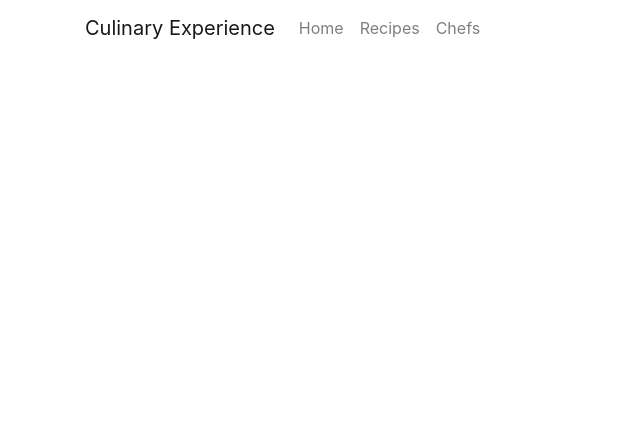
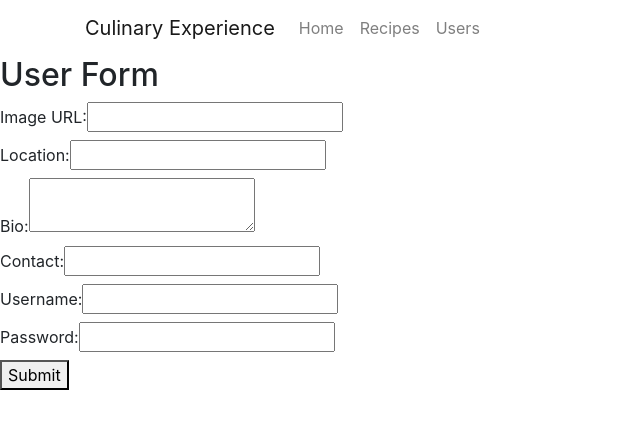
Before and after one commit to Muturi-Job/group-5-project-frontend, a React (Vite) app: page /users in a window 1280 px wide. Shown: the top 428 px of the page, without its empty margins (0-640 px from the left). Built offline with nearby package versions, Linux system fonts and the light colour scheme.

Commit message:
user page update

```diff
--- a/package.json
+++ b/package.json
@@ -15,6 +15,7 @@
     "react": "^18.2.0",
     "react-bootstrap": "^2.8.0",
     "react-dom": "^18.2.0",
+    "react-router-dom": "^6.14.1",
     "styled-components": "^6.0.2"
   },
   "devDependencies": {
--- a/src/App.jsx
+++ b/src/App.jsx
@@ -4,7 +4,7 @@ import NavBar from './components/NavBar'
 import { Route, Routes } from 'react-router-dom';
 import HomePage from './pages/HomePage'
 import Recipes from './pages/Recipes'
-import Users from './pages/Users'
+import Users from './pages/UserForm'
 import Login from './pages/Login';
 
 
@@ -16,7 +16,7 @@ function App() {
       <Routes>
       <Route path='/' element={<HomePage />}></Route>
       <Route path='recipes' element={<Recipes />}></Route>
-      <Route path='chefs' element={<Users/>}></Route>
+      <Route path='users' element={<Users/>}></Route>
     </Routes>
     {/* <Login/> */}
     <HomePage/>
--- a/src/components/NavBar.jsx
+++ b/src/components/NavBar.jsx
@@ -17,7 +17,7 @@ function NavBar() {
               <Nav className="me-auto">
                 <Nav.Link href="/" element ={<HomePage/>}>Home</Nav.Link>
                 <Nav.Link href="recipes" element={<Recipes/>}>Recipes</Nav.Link>
-                <Nav.Link href="chefs">Chefs</Nav.Link>
+                <Nav.Link href="users">Users</Nav.Link>
               </Nav>
             </Navbar.Collapse>
           </Container>
--- /dev/null
+++ b/src/pages/User.css
@@ -0,0 +1,28 @@
+/* User.css */
+
+.user-form-container {
+    max-width: 400px;
+    margin: 0 auto;
+}
+
+.user-form-label {
+    display: block;
+    margin-bottom: 10px;
+}
+
+.user-form-input {
+    width: 100%;
+    padding: 8px;
+    border: 1px solid #390e0e;
+    border-radius: 4px;
+    margin-bottom: 10px;
+}
+
+.user-form-button {
+    background-color: #4caf50;
+    color: white;
+    padding: 10px 16px;
+    border: none;
+    border-radius: 4px;
+    cursor: pointer;
+}
--- /dev/null
+++ b/src/pages/UserForm.jsx
@@ -0,0 +1,119 @@
+import React, { useState } from 'react';
+import './User.css';
+const UserForm = () => {
+  const [formData, setFormData] = useState({
+    image: '',
+    location: '',
+    bio: '',
+    contact: '',
+    username: '',
+    password: '',
+  });
+
+  const handleChange = (e) => {
+    setFormData({ ...formData, [e.target.name]: e.target.value });
+  };
+
+  const handleSubmit = async (e) => {
+  e.preventDefault();
+
+  try {
+    const response = await fetch('/api/users', {
+      method: 'POST',
+      headers: {
+        'Content-Type': 'application/json',
+      },
+      body: JSON.stringify(formData),
+    });
+
+    if (response.ok) {
+      // Form submission successful, reset form data
+      setFormData({
+        image: '',
+        location: '',
+        bio: '',
+        contact: '',
+        username: '',
+        password: '',
+      });
+    } else {
+      // Handle form submission error
+      console.error('Form submission failed');
+    }
+  } catch (error) {
+    // Handle fetch error
+    console.error('Error sending form data', error);
+  }
+};
+
+
+  return (
+    <div>
+      <h2>User Form</h2>
+      <form onSubmit={handleSubmit}>
+        <label>
+          Image URL:
+          <input
+            type="text"
+            name="image"
+            value={formData.image}
+            onChange={handleChange}
+          />
+        </label>
+        <br />
+        <label>
+          Location:
+          <input
+            type="text"
+            name="location"
+            value={formData.location}
+            onChange={handleChange}
+          />
+        </label>
+        <br />
+        <label>
+          Bio:
+          <textarea
+            name="bio"
+            value={formData.bio}
+            onChange={handleChange}
+          ></textarea>
+        </label>
+        <br />
+        <label>
+          Contact:
+          <input
+            type="text"
+            name="contact"
+            value={formData.contact}
+            onChange={handleChange}
+          />
+        </label>
+        <br />
+        <label>
+          Username:
+          <input
+            type="text"
+            name="username"
+            value={formData.username}
+            onChange={handleChange}
+          />
+        </label>
+        <br />
+        <label>
+          Password:
+          <input
+            type="password"
+            name="password"
+            value={formData.password}
+            onChange={handleChange}
+          />
+        </label>
+        <br />
+        <button type="submit">Submit</button>
+      </form>
+    </div>
+  );
+};
+
+export default UserForm;
--- a/src/pages/Users.jsx
+++ /dev/null
@@ -1,8 +0,0 @@
-import React from "react";
-
-function Users () {
-    return (
-        <div>Users</div>
-    );
-}
-export default Users;
```
Also changed, not shown: src/pages/UserCard.jsx (added, +20 -0 lines), src/pages/UserPage.jsx (added, +22 -0 lines), 1 other file (tests, documents, lock files or other folders).
